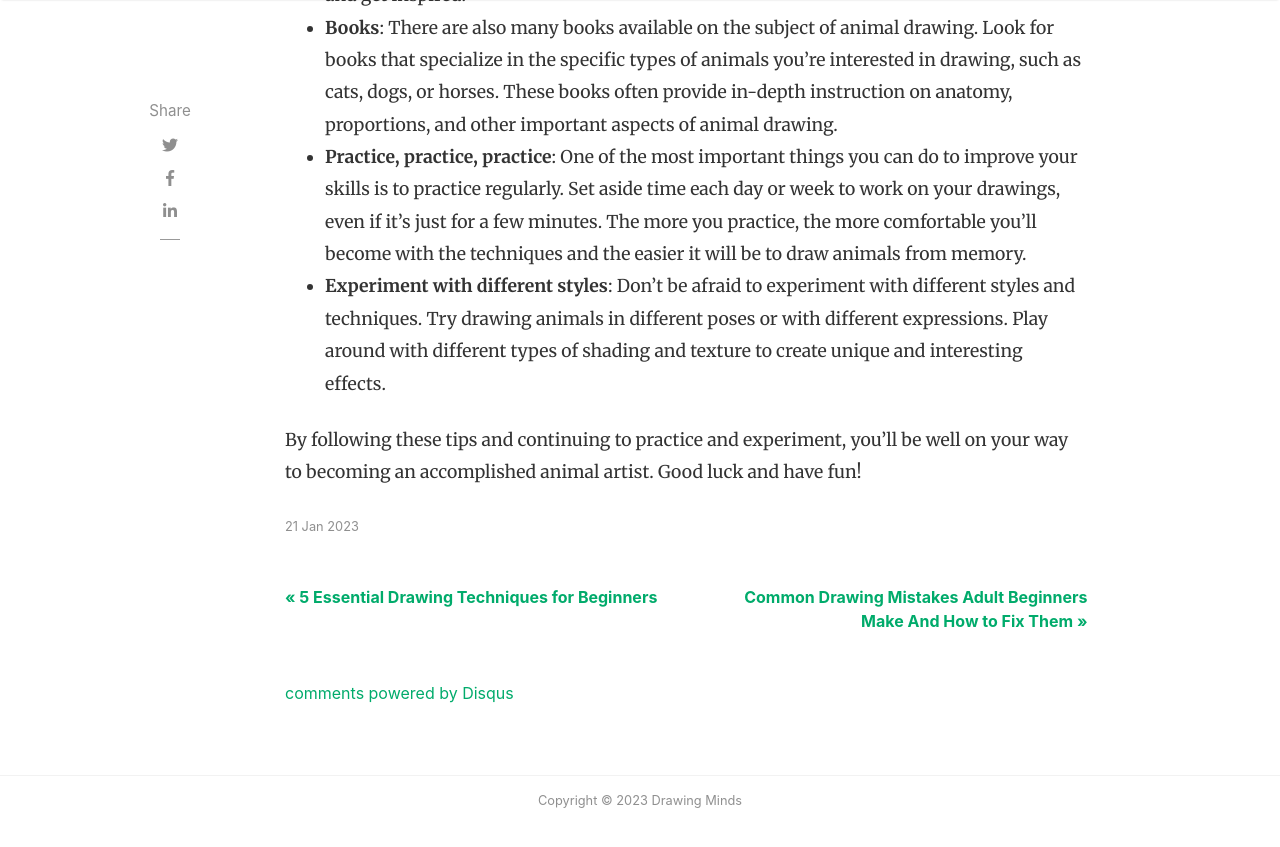
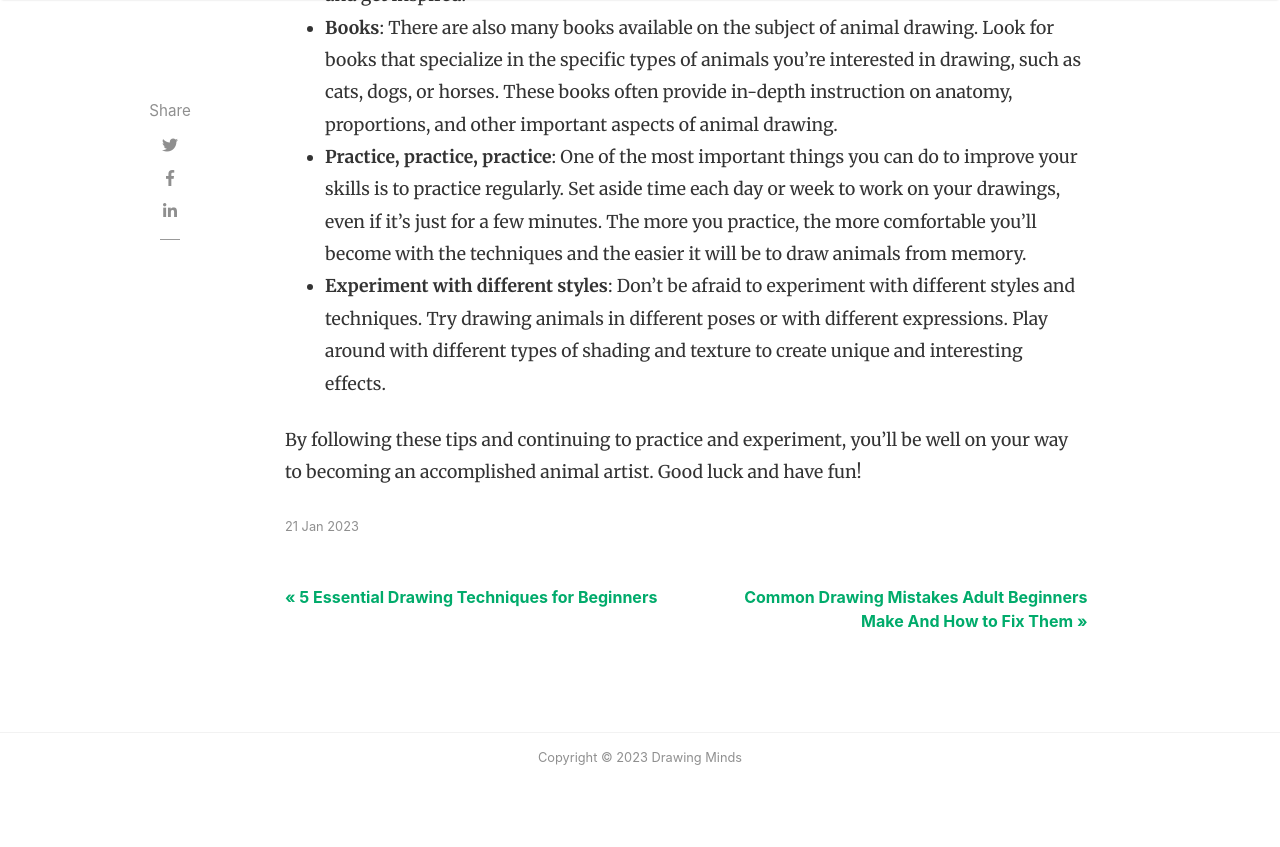
Before and after one commit to avicndugu/jekyll-blog-website, a Jekyll site: the page built from _posts/2023-01-21-how-to-draw-animals-for-beginners.md, in a window 1280 px wide and 900 px high, scrolled down 5276 px. Shown: the top 847 px of the window. Built offline with Jekyll 4.4.1, drawn with Linux system fonts in a browser that asks for light colours; nearby versions of some CDN libraries; comment, search, counter and statistics services are not loaded.

Commit message:
disable discus

```diff
--- a/_layouts/page.html
+++ b/_layouts/page.html
@@ -16,7 +16,7 @@ layout: default
 
     <div id="comments" class="row mb-5">
         <div class="col-md-8">
-            {% include disqus.html %}
+            {% comment %}{% include disqus.html %}{% endcomment %}
         </div>
     </div>
 
--- a/_layouts/post.html
+++ b/_layouts/post.html
@@ -146,7 +146,7 @@ post_class: post-template
     <div class="container">
         <div id="comments" class="row justify-content-center mb-5">
             <div class="col-md-8">
-                {% include disqus.html %}
+                {% comment %}{% include disqus.html %}{% endcomment %}
             </div>
         </div>
     </div>
```
